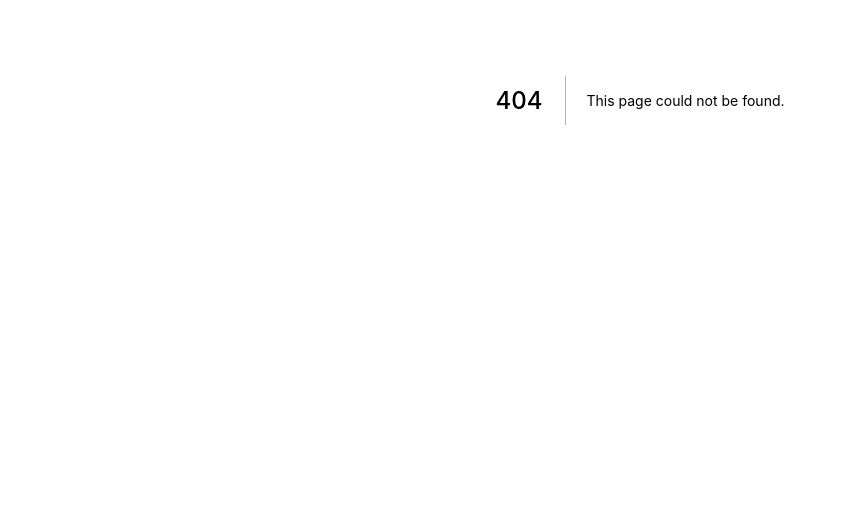
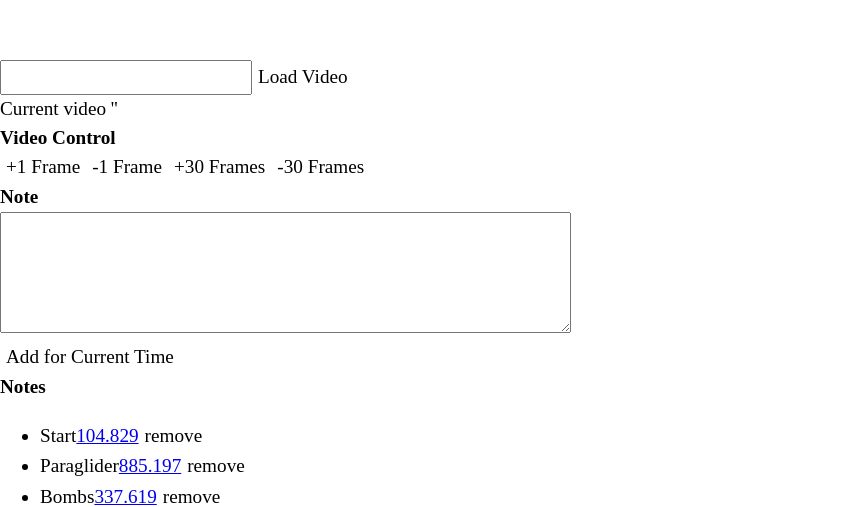
Before and after one commit to BotWCollective/botw-sr-website, a Next.js app: page /notes in a window 1280 px wide. Before the commit this address had no page. Shown: the part 300-807 px from the top of the page, without its empty margins (0-847 px from the left). Built offline with nearby package versions, Linux system fonts and the light colour scheme.

Commit message:
Add draft notes implementation

```diff
--- /dev/null
+++ b/notes.json
@@ -0,0 +1 @@
+[{"id":11,"video_id":"1234567","text":"Start","time":104.82949966666668},{"id":13,"video_id":"1234567","text":"Paraglider","time":885.197236},{"id":14,"video_id":"1234567","text":"Bombs","time":337.6189243333334},{"id":15,"video_id":"1234567","text":"Unloaded Gate","time":975.0081444805195}]
--- a/package.json
+++ b/package.json
@@ -11,7 +11,8 @@
   "dependencies": {
     "next": "latest",
     "react": "^18.2.0",
-    "react-dom": "^18.2.0"
+    "react-dom": "^18.2.0",
+    "react-player": "^2.10.1"
   },
   "devDependencies": {
     "@testing-library/jest-dom": "^5.16.4",
--- /dev/null
+++ b/pages/api/notes/[id].ts
@@ -0,0 +1,25 @@
+import { NextApiRequest, NextApiResponse } from 'next'
+import fs from 'fs';
+
+const handler = (req: NextApiRequest, res: NextApiResponse) => {
+  try {
+    let items = JSON.parse(fs.readFileSync('./notes.json', 'utf8'));
+    if (req.method === "GET") {
+      items = items.filter((item: any) => item.id === req.query.id);
+      res.status(200).json(items)
+    } else if (req.method === "DELETE") {
+      let id = Number(req.query.id);
+      if (!(items.find((item: any) => item.id === id))) {
+        res.status(404).json([]);
+      } else {
+        items = items.filter((item: any) => item.id !== id);
+        fs.writeFileSync('./notes.json', JSON.stringify(items));
+        res.status(200).json([]);
+      }
+    }
+  } catch (err: any) {
+    res.status(500).json({ statusCode: 500, message: err.message })
+  }
+}
+
+export default handler
--- /dev/null
+++ b/pages/api/notes/index.ts
@@ -0,0 +1,29 @@
+import { NextApiRequest, NextApiResponse } from 'next'
+import fs from 'fs';
+
+const handler = (req: NextApiRequest, res: NextApiResponse) => {
+  try {
+    let items: any = JSON.parse(fs.readFileSync('./notes.json', 'utf8'));
+    if (req.method === "GET") {
+      res.status(200).json(items)
+    } else if (req.method === "POST") {
+      let max_id = 1;
+      if (items.length > 0) {
+        max_id = Math.max(...items.map((item: any) => item.id));
+      }
+      const item = {
+        id: max_id + 1,
+        video_id: req.body.video_id || '',
+        text: req.body.text || '',
+        time: (req.body.time !== undefined) ? req.body.time : 0.0,
+      };
+      items.push(item);
+      fs.writeFileSync('./notes.json', JSON.stringify(items));
+      res.status(200).json([item]);
+    }
+  } catch (err: any) {
+    res.status(500).json({ statusCode: 500, message: err.message })
+  }
+}
+
+export default handler
--- /dev/null
+++ b/pages/notes/index.tsx
@@ -0,0 +1,159 @@
+import Link from 'next/link'
+import fs from 'fs';
+import { Note } from '../../interfaces'
+import { useState, useEffect } from 'react'
+import React from 'react';
+//import dynamic from 'next/dynamic'
+//const ReactPlayer = dynamic(() => import("react-player/youtube"), { ssr: false });
+import ReactPlayer from 'react-player/youtube';
+
+
+function Notes() {
+
+  const ref = React.useRef<ReactPlayer>(null);
+
+  const [data, setData] = useState([])
+  const [isLoading, setLoading] = useState(false)
+  const [videoUrl, setVideoUrl] = useState('');
+  const [playing, setPlaying] = useState(false);
+  const [hasWindow, setHasWindow] = useState(false);
+
+  const endpoint = '/api/notes'
+
+  function yturl(id) {
+    return `https://www.youtube.com/watch?v=${id}`
+  }
+
+  const loadVideo = async (event: any) => {
+    event.preventDefault();
+    const video_id = event.target.vid.value;
+    setVideoUrl(yturl(video_id));
+  }
+
+  const handleSubmit = async (event: any) => {
+
+    event.preventDefault()
+    // Get data from the form.
+    let time = ref.current.getCurrentTime();
+    const xdata = {
+      text: event.target.text.value,
+      video_id: event.target.video_id.value,
+      time: time,
+    }
+    const options = {
+      method: 'POST',
+      headers: {
+        'Content-Type': 'application/json',
+      },
+      body: JSON.stringify(xdata),
+    }
+    const response = await fetch(endpoint, options)
+    const result = await response.json()
+    setData([...data, ...result]);
+  }
+
+  const handleRemove = async (id: number) => {
+    //console.log("REMOVE", id);
+    const options = {
+      method: 'DELETE',
+    };
+    let url = `${endpoint}/${id}`;
+    const response = await fetch(url, options)
+    if (response.ok) {
+      setData(data.filter((item) => item.id !== id));
+    }
+  }
+  const loadVideoID = async (vid: string) => {
+    setVideoUrl(yturl(vid))
+  }
+
+  const seek = async (time: number) => {
+    ref.current.seekTo(time);
+  }
+  const play = async (time: number) => {
+    setPlaying(true);
+  }
+  const pause = async (time: number) => {
+    setPlaying(false);
+  }
+  const frame_change = async (frames: number) => {
+    let sec_per_frame = 1.0 / 30.0;
+    let t = ref.current.getCurrentTime();
+    t = t + (sec_per_frame * frames);
+    if (t < 0.0) {
+      t = 0.0;
+    }
+    ref.current.seekTo(t);
+  }
+
+  const url = '/api/notes';
+
+  useEffect(() => {
+    if (typeof window !== "undefined") {
+      setHasWindow(true);
+    }
+    setLoading(true)
+    fetch(url)
+      .then((res) => res.json())
+      .then((data) => {
+        setData(data)
+        setLoading(false)
+      })
+  }, [])
+
+
+
+  if (!data) return <div> No Data</div>;
+  if (isLoading) return <div>loading...</div>;
+
+  return (
+    <div>{
+      hasWindow &&
+      <ReactPlayer url={videoUrl} ref={ref} controls playing={playing} />
+    }
+      <div>
+        <form onSubmit={loadVideo}>
+          <input type="text" id="vid"></input>
+          <button>Load Video</button>
+        </form>
+      </div>
+      <div>
+        Current video '{videoUrl}'
+      </div>
+      <div><b>Video Control</b></div>
+      <button onClick={() => frame_change(1)}>+1 Frame</button>
+      <button onClick={() => frame_change(-1)}>-1 Frame</button>
+      <button onClick={() => frame_change(30)}>+30 Frames</button>
+      <button onClick={() => frame_change(-30)}>-30 Frames</button>
+      <div><b>Note</b></div>
+      <form onSubmit={handleSubmit}>
+        <textarea id="text" rows="4" cols="50" name="text"></textarea>
+        <input id="video_id" type="hidden" value="1234567" name="video_id"></input>
+        <br />
+        <button type="submit">Add for Current Time</button>
+      </form>
+      <div>
+        <b>Notes</b>
+        <ul>
+          {data.map((note: any) => (
+            <li key={note.id} >{note.text}
+              <a href="#" onClick={() => seek(note.time)}>{note.time.toFixed(3)}</a>
+              <button onClick={() => handleRemove(note.id)}>remove</button>
+            </li>
+          ))}
+        </ul>
+      </div>
+      <hr />
+      <div>
+        <ul>
+          <li><a href="#" onClick={() => loadVideoID("5iVrLMDynsQ")}>5iVrLMDynsQ</a></li>
+          <li><a href="#" onClick={() => loadVideoID("zFcdS_RDacQ")}>zFcdS_RDacQ</a></li>
+        </ul>
+      </div>
+
+    </div>
+  )
+}
+/*
+        */
+export default Notes
```
